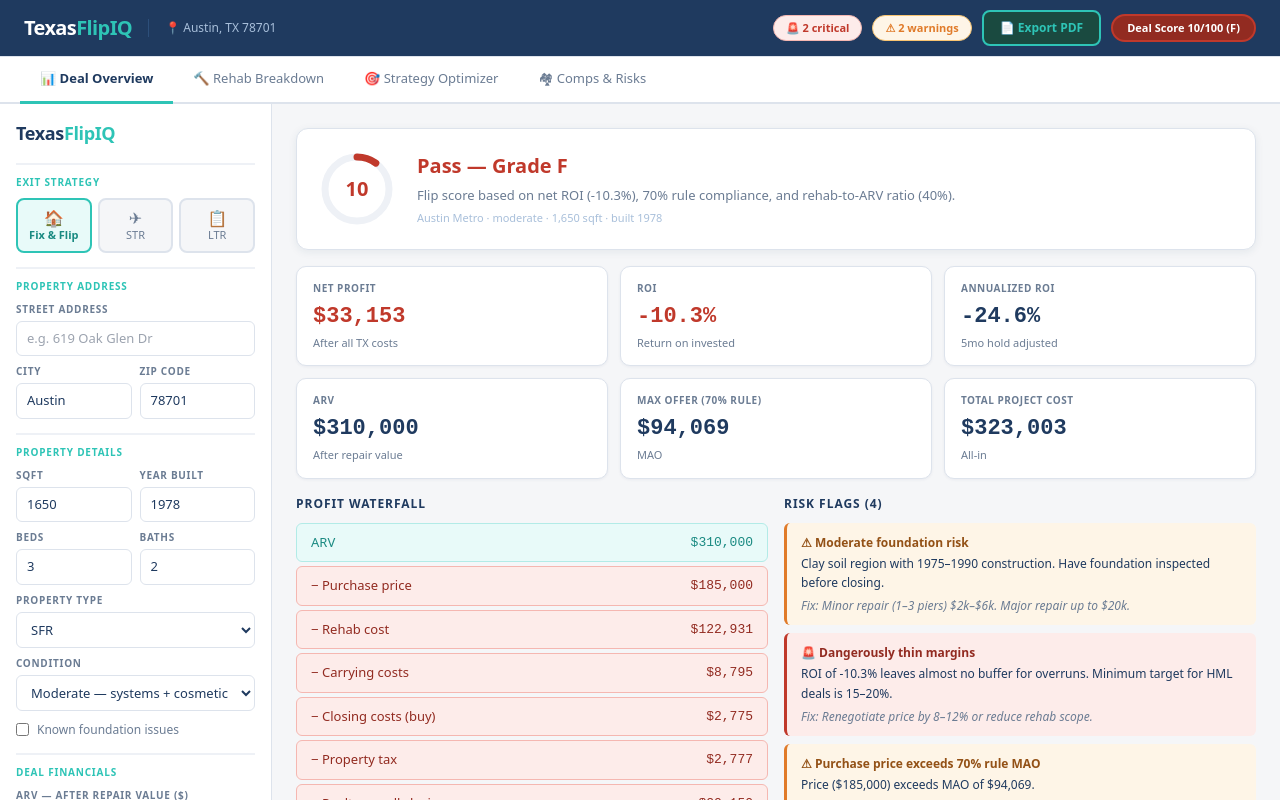
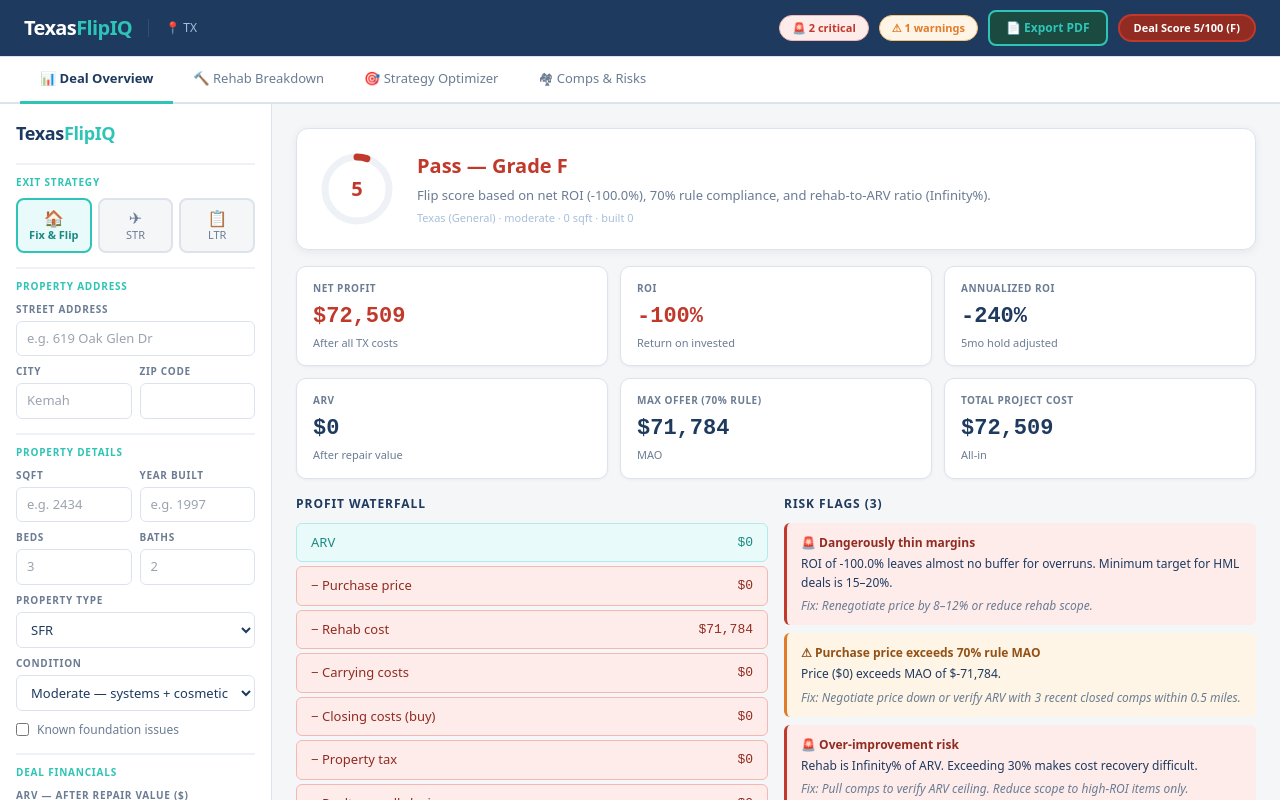
Before and after one commit to C060291M/TexasFlipIQ, a Next.js app: page /dashboard in a window 1280 px wide. Built offline with nearby package versions, Linux system fonts and the light colour scheme.

Commit message:
Update page.tsx

```diff
--- a/src/app/dashboard/page.tsx
+++ b/src/app/dashboard/page.tsx
@@ -23,11 +23,11 @@
 ];
 
 const DEFAULT_INPUT: PropertyInput = {
-  sqft: 1650, yearBuilt: 1978, zipCode: '78701',
-  city: 'Austin', address: '',
+  sqft: 0, yearBuilt: 0, zipCode: '',
+  city: '', address: '',
   propertyType: 'sfr', condition: 'moderate',
-  bedrooms: 3, bathrooms: 2, exitStrategy: 'flip',
-  purchasePrice: 185000, arv: 310000,
+  bedrooms: 0, bathrooms: 0, exitStrategy: 'flip',
+  purchasePrice: 0, arv: 0,
   holdingMonths: 5, hardMoneyRate: 11.5,
   hardMoneyPoints: 2, ltv: 70,
   hasFoundationIssues: false,
```
